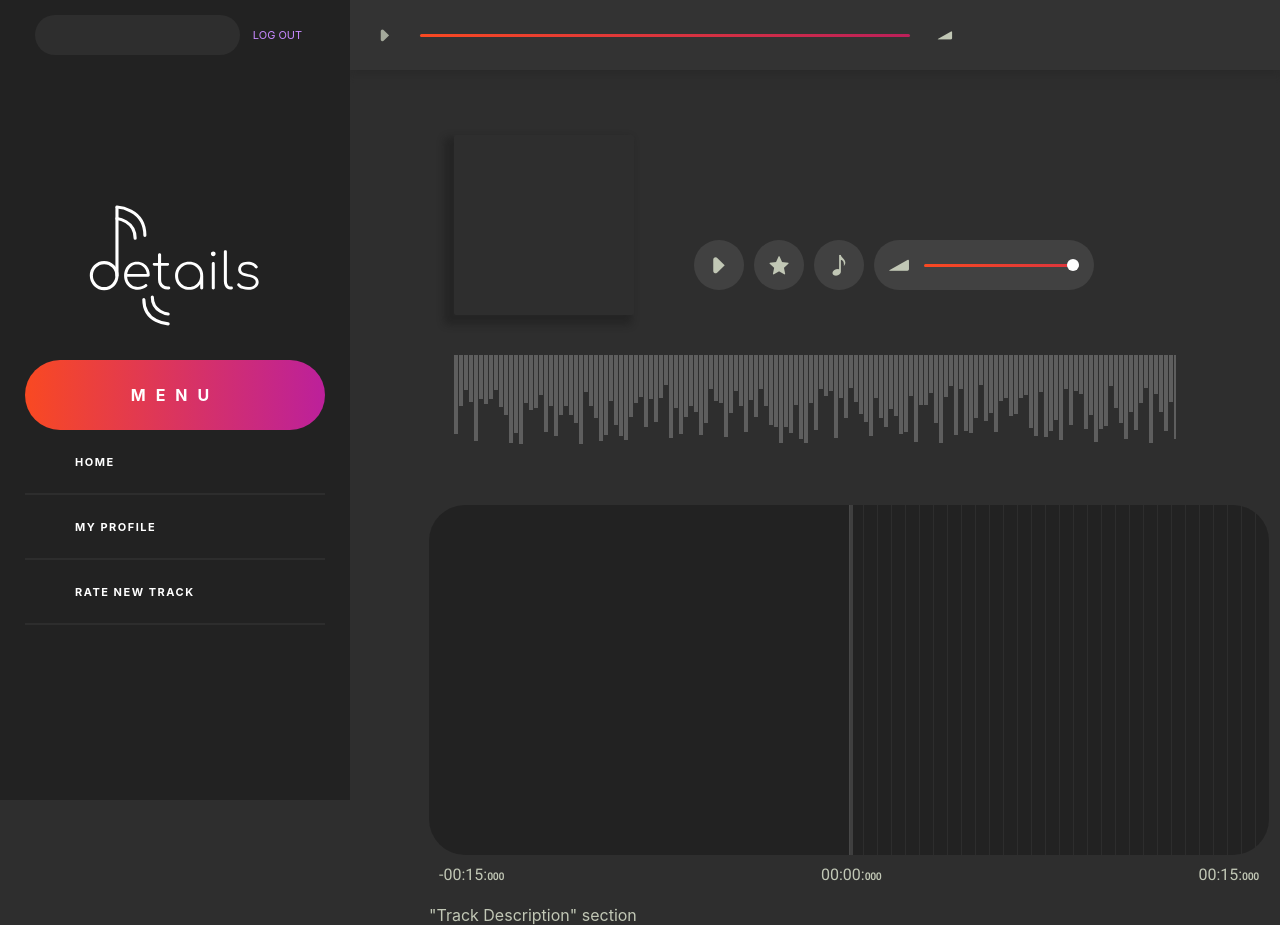
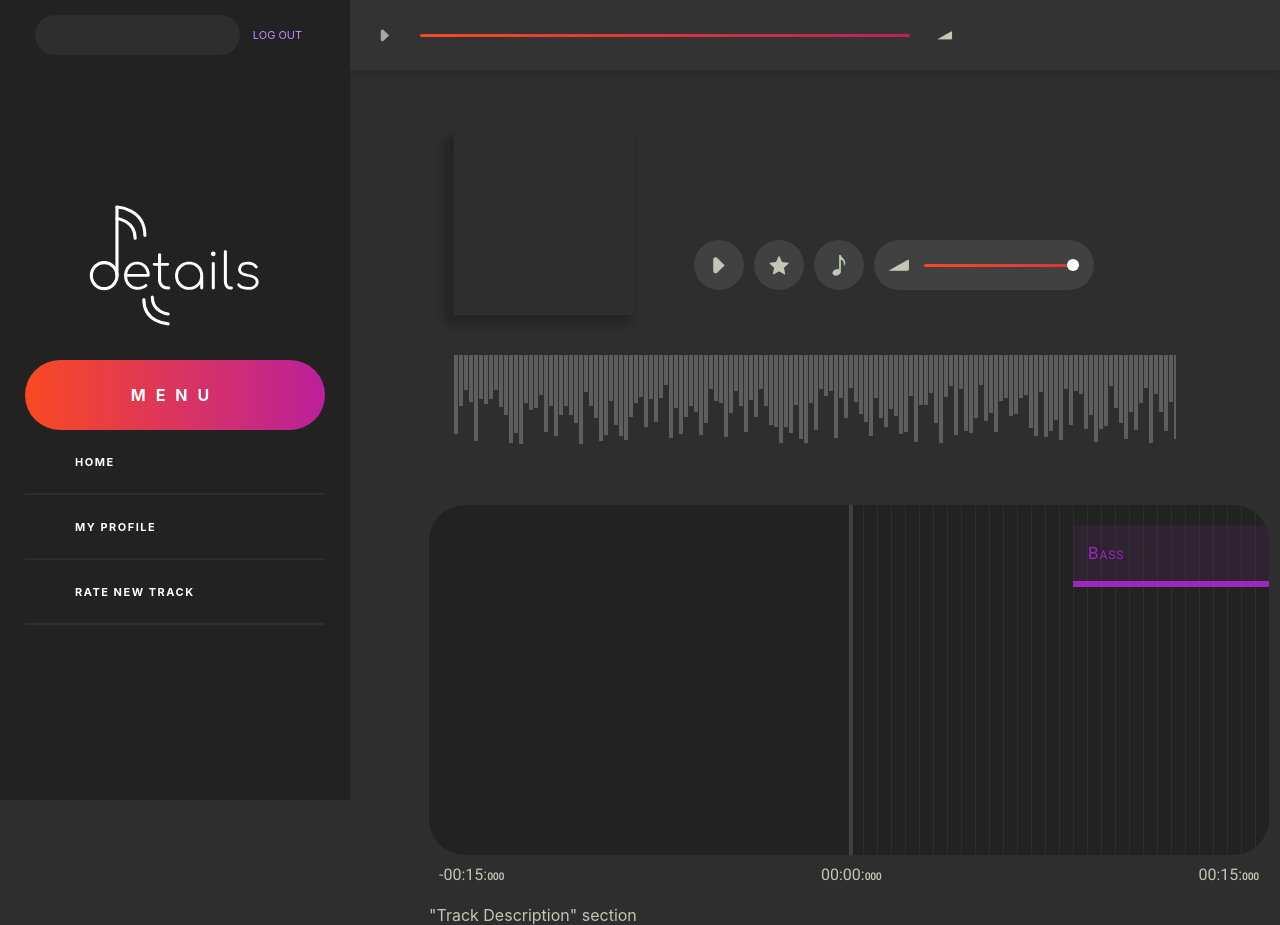
Before and after one commit to musical-details/details-app, a React (Create React App) app: page /track/567463899 in a window 1280 px wide. Built offline with nearby package versions, Linux system fonts and the light colour scheme; no server answers.

Commit message:
[T10][FIX] Timeline Moments rendering from arr

```diff
--- a/src/components/entities/timeline-moment/TimeLineMoment.scss
+++ b/src/components/entities/timeline-moment/TimeLineMoment.scss
@@ -1,7 +1,10 @@
 .moment-container {
-  height: 100%;
+  height: 20%;
   box-sizing: border-box;
   position: absolute;
+  display: flex;
+  flex-direction: row;
+  justify-content: flex-start;
 }
 
 .moment-name-container {
@@ -27,12 +30,17 @@
 
 .moment-background {
   position: absolute;
-  opacity: 0.4;
+  opacity: 0.1;
   width: 100%;
   height: 100%;
   box-sizing: border-box;
 
   &.highlight {
-    opacity: 0.6;
+    opacity: 0.5;
   }
 }
+
+.moment-container :hover, .moment-background :hover {
+   opacity: 0.55;
+   cursor: pointer;
+}
--- a/src/components/entities/timeline-moment/TimelineMoment.tsx
+++ b/src/components/entities/timeline-moment/TimelineMoment.tsx
@@ -12,6 +12,7 @@ type TimelineMomentProps = {
   start: number;
   end: number;
   currentTime: number;
+  timelineSection: number;
 };
 
 class TimelineMoment extends React.Component<TimelineMomentProps> {
@@ -28,7 +29,8 @@ class TimelineMoment extends React.Component<TimelineMomentProps> {
       width: `${this.countWidth()}px`,
       transform: `translate(${(this.props.start * 28) / 1000}px)`,
       display: "flex",
-      borderBottom: `6px solid ${this.props.color}`
+      borderBottom: `6px solid ${this.props.color}`,
+      top: `${this.props.timelineSection * 20}%`
     };
 
     let getMomentBackgroundClass = (): string => {
--- a/src/components/entities/timeline/Timeline.scss
+++ b/src/components/entities/timeline/Timeline.scss
@@ -31,23 +31,17 @@
 
 .timeline-sections-wrapper {
   box-sizing: border-box;
+  position: relative;
   width: 100%;
   height: 100%;
   padding: 20px 0px 20px 0px;
 }
 
-.timeline-section {
-  height: 20%;
+.timeline-sections-container {
   width: 100%;
-  display: flex;
-  flex-direction: row;
-  justify-content: flex-start;
+  height: 100%;
   position: relative;
-}
-
-.timeline-section :hover {
-  opacity: 0.85;
-  cursor: pointer;
+  //box-sizing: border-box;
 }
 
 .timeline-pointer {
--- a/src/components/entities/timeline/Timeline.tsx
+++ b/src/components/entities/timeline/Timeline.tsx
@@ -28,6 +28,24 @@ class Timeline extends React.Component<TimelineProps> {
     console.log(this.props.duration);
   }
 
+  createMoments = (): Array<JSX.Element> => {
+    let moments: Array<JSX.Element> = [];
+
+    for( let i = 0; i<this.props.moment.length; ++i) {
+      moments.push(
+        <TimelineMoment
+          name={this.props.moment[i].name}
+          color={this.props.moment[i].color}
+          start={this.props.moment[i].start}
+          end={this.props.moment[i].end}
+          timelineSection={this.props.moment[i].timelineSection}
+          currentTime={this.props.currentTime}
+        />
+      );
+    }
+    return moments;
+  }
+
   render() {
     let timelineFullStyles: CSS.Properties = {
       width: 28 * this.props.duration + "px",
@@ -39,11 +57,9 @@ class Timeline extends React.Component<TimelineProps> {
         <div className="timeline-container">
           <div className="timeline-full" style={timelineFullStyles}>
             <div className="timeline-sections-wrapper">
-              <div className="timeline-section" id="timeline-section-1"></div>
-              <div className="timeline-section" id="timeline-section-2"></div>
-              <div className="timeline-section" id="timeline-section-3"></div>
-              <div className="timeline-section" id="timeline-section-4"></div>
-              <div className="timeline-section" id="timeline-section-5"></div>
+              <div className="timeline-sections-container">
+              {this.createMoments()}
+              </div>
             </div>
           </div>
           <div className="timeline-pointer"></div>
--- a/src/components/pages/track/track.tsx
+++ b/src/components/pages/track/track.tsx
@@ -96,7 +96,7 @@ class TrackComponent extends React.Component<TrackProps, TrackState> {
           color: "#9C27BD",
           start: 8000,
           end: 17000,
-          timelineSection: 1
+          timelineSection: 0
         },
         {
           name: "Bass2",
@@ -121,6 +121,14 @@ class TrackComponent extends React.Component<TrackProps, TrackState> {
           start: 20000,
           end: 24000,
           timelineSection: 3
+        },
+        {
+          name: "Vocals3",
+          description: "Descc",
+          color: "#e91e53",
+          start: 30000,
+          end: 44000,
+          timelineSection: 4
         }
       ]
     }
```
